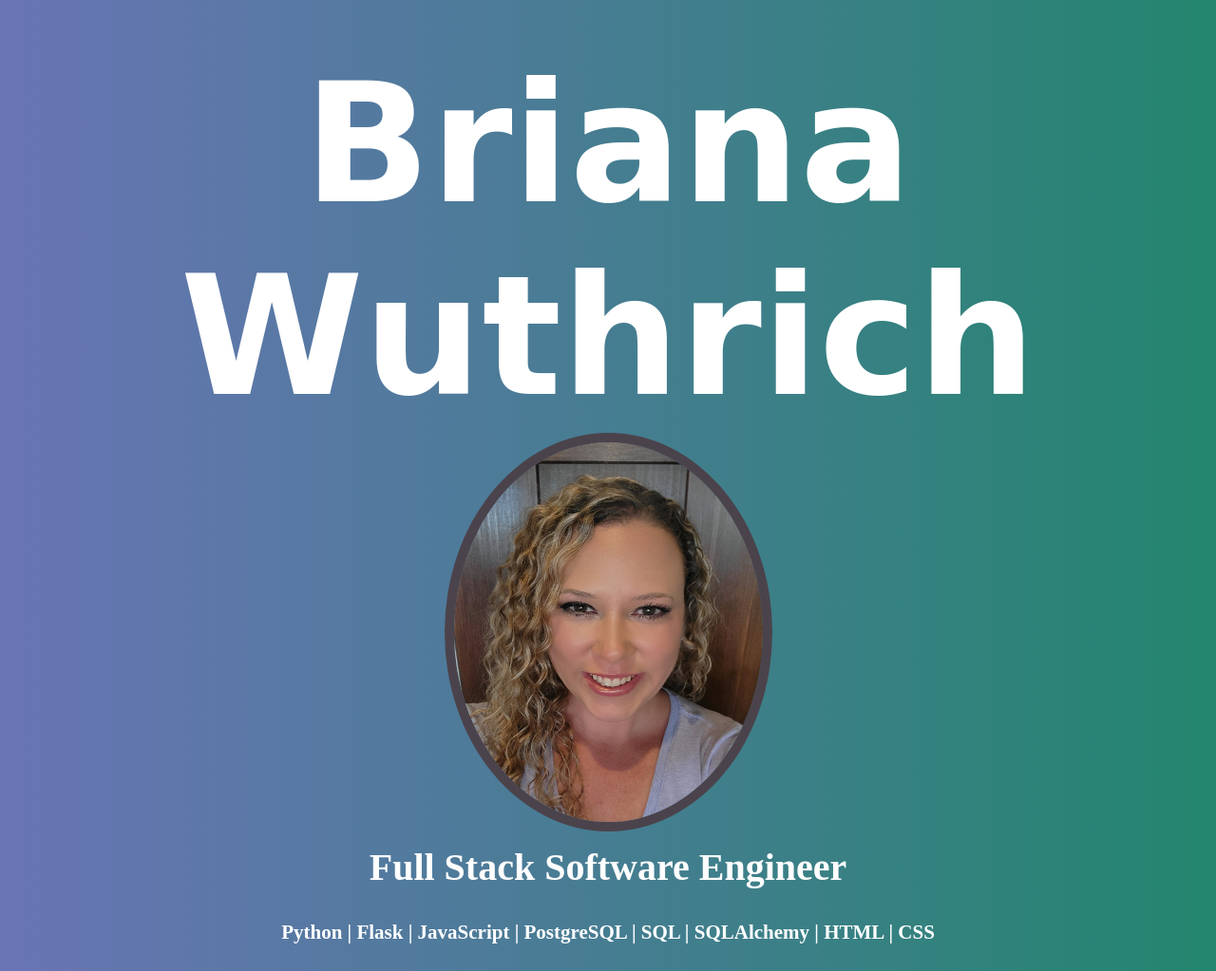
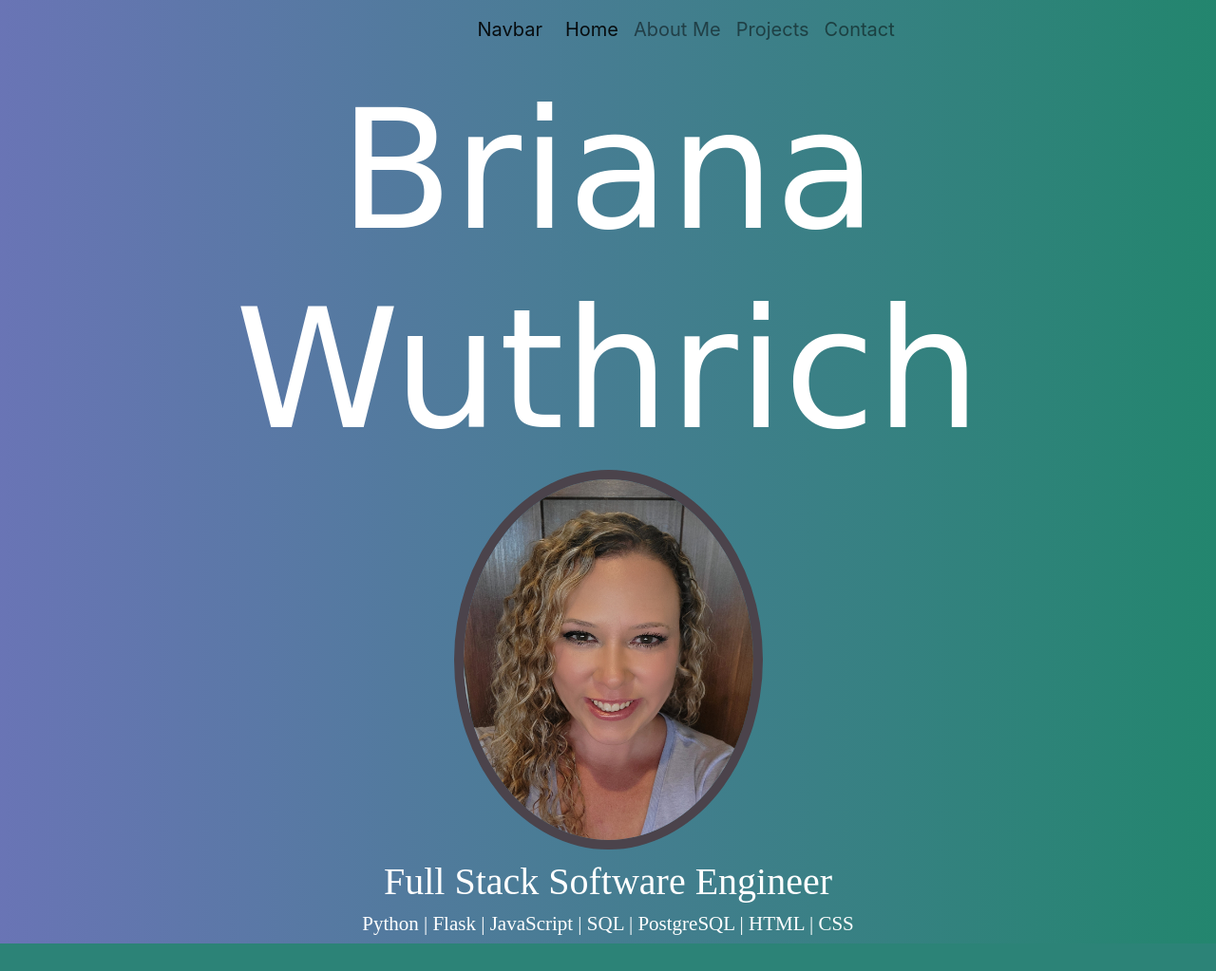
Before and after one commit to BWuthrich06/Portfolio, a Flask app: page / in a window 1280 px wide. Shown: the whole page at 95% size. After the commit the page ends 994 px from the top, so only its background shows below. Run offline with Flask 3, Linux system fonts and the light colour scheme; some web fonts are replaced.

Commit message:
created about_me.html

```diff
--- a/server.py
+++ b/server.py
@@ -21,6 +21,13 @@ def homepage():
     return render_template('homepage.html')
 
 
+@app.route('/about_me')
+def about_me():
+    """View About Me."""
+
+    return render_template('about_me.html')
+
+
 
 
 
--- a/static/style.css
+++ b/static/style.css
@@ -1,6 +1,19 @@
 body {
     background-image: linear-gradient(to right, #36459cbe, #157e65f0);
 }
+
+.navbar {
+    position: fixed;
+    width: 100%;
+    top: 0;
+    text-align: center;
+    margin-left: 38%;
+  }
+
+  .nav-item {
+    font-size: 20px;
+  }
+
 
 #name_title_header {
     text-align: center;
@@ -9,7 +22,7 @@ body {
 #name {
     color: white;
     font-size: 175px;
-    margin-top: 50px;
+    margin-top: 75px;
     margin-bottom: 0;
     display: flex;
     align-items: center;
--- /dev/null
+++ b/templates/about_me.html
@@ -0,0 +1,3 @@
+{% extends 'base.html' %}
+
+{% block title %}About Me{% endblock %}
--- a/templates/base.html
+++ b/templates/base.html
@@ -2,6 +2,8 @@
 
 <html>
 <head>
+
+
 
     <link rel="preconnect" href="https://fonts.googleapis.com">
     <link rel="preconnect" href="https://fonts.gstatic.com" crossorigin>
@@ -11,7 +13,36 @@
     <link rel="preconnect" href="https://fonts.gstatic.com" crossorigin>
     <link href="https://fonts.googleapis.com/css2?family=Ephesis&family=Hepta+Slab&family=Slabo+13px&display=swap" rel="stylesheet">
 
+    <link rel="stylesheet" href="https://cdn.jsdelivr.net/npm/bootstrap@4.1.3/dist/css/bootstrap.min.css" integrity="sha384-MCw98/SFnGE8fJT3GXwEOngsV7Zt27NXFoaoApmYm81iuXoPkFOJwJ8ERdknLPMO" crossorigin="anonymous">
+
     <link rel="stylesheet" href="/static/style.css">
+
+
+    <nav class="navbar navbar-expand-lg navbar-light background-image: linear-gradient(to right, #36459cbe, #157e65f0);">
+        <a class="navbar-brand" href="#">Navbar</a>
+        <button class="navbar-toggler" type="button" data-toggle="collapse" data-target="#navbarNav" aria-controls="navbarNav" aria-expanded="false" aria-label="Toggle navigation">
+          <span class="navbar-toggler-icon"></span>
+        </button>
+        <div class="collapse navbar-collapse" id="navbarNav">
+          <ul class="navbar-nav">
+            <li class="nav-item active">
+              <a class="nav-link" href="/">Home <span class="sr-only">(current)</span></a>
+            </li>
+            <li class="nav-item">
+              <a class="nav-link" href="/about_me">About Me</a>
+            </li>
+            <li class="nav-item">
+              <a class="nav-link" href="/projects">Projects</a>
+            </li>
+            <li class="nav-item">
+              <a class="nav-link" href="/contact">Contact</a>
+            </li>
+          </ul>
+        </div>
+      </nav>
+
+
+
     <title>
         {% block title %}{% endblock %}
     </title>
--- a/templates/homepage.html
+++ b/templates/homepage.html
@@ -3,11 +3,13 @@
 {% block title %}Briana Wuthrich - Software Engineer{% endblock %}
 
 {% block body %}
-<div id="name_title_header">
-    <h1 id="name">Briana Wuthrich</h1>
-    <img id="head_shot" src="static/images/frodo photo, portfolio.jpg">
-    <h2 id="job_title">Full Stack Software Engineer</h2>
-    <h4 id="technologies">Python | Flask | JavaScript | PostgreSQL | SQL | SQLAlchemy | HTML | CSS</h4>
+<div class="body">
+    <div id="name_title_header">
+        <h1 id="name">Briana Wuthrich</h1>
+        <img id="head_shot" src="static/images/frodo photo, portfolio.jpg">
+        <h2 id="job_title">Full Stack Software Engineer</h2>
+        <h4 id="technologies">Python | Flask | JavaScript | SQL | PostgreSQL | HTML | CSS</h4>
+    </div>
 </div>
 
 
```
